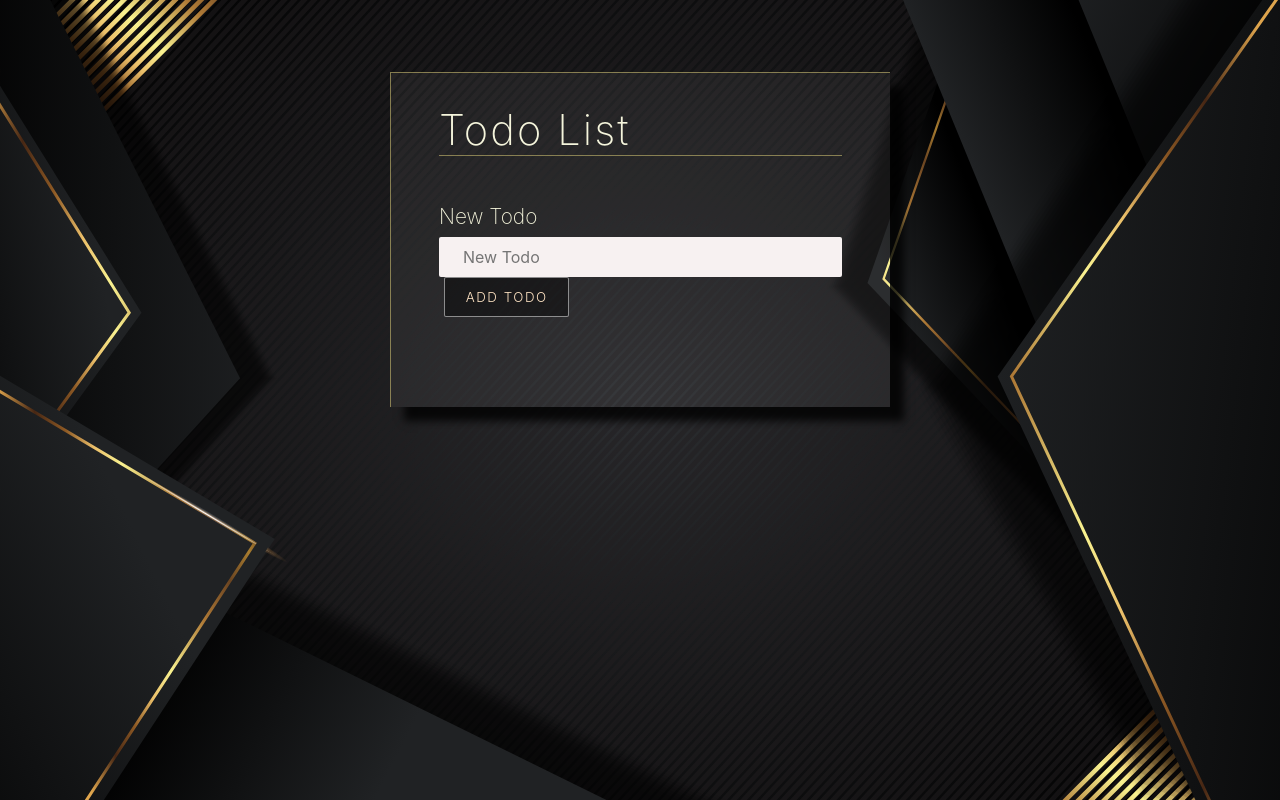
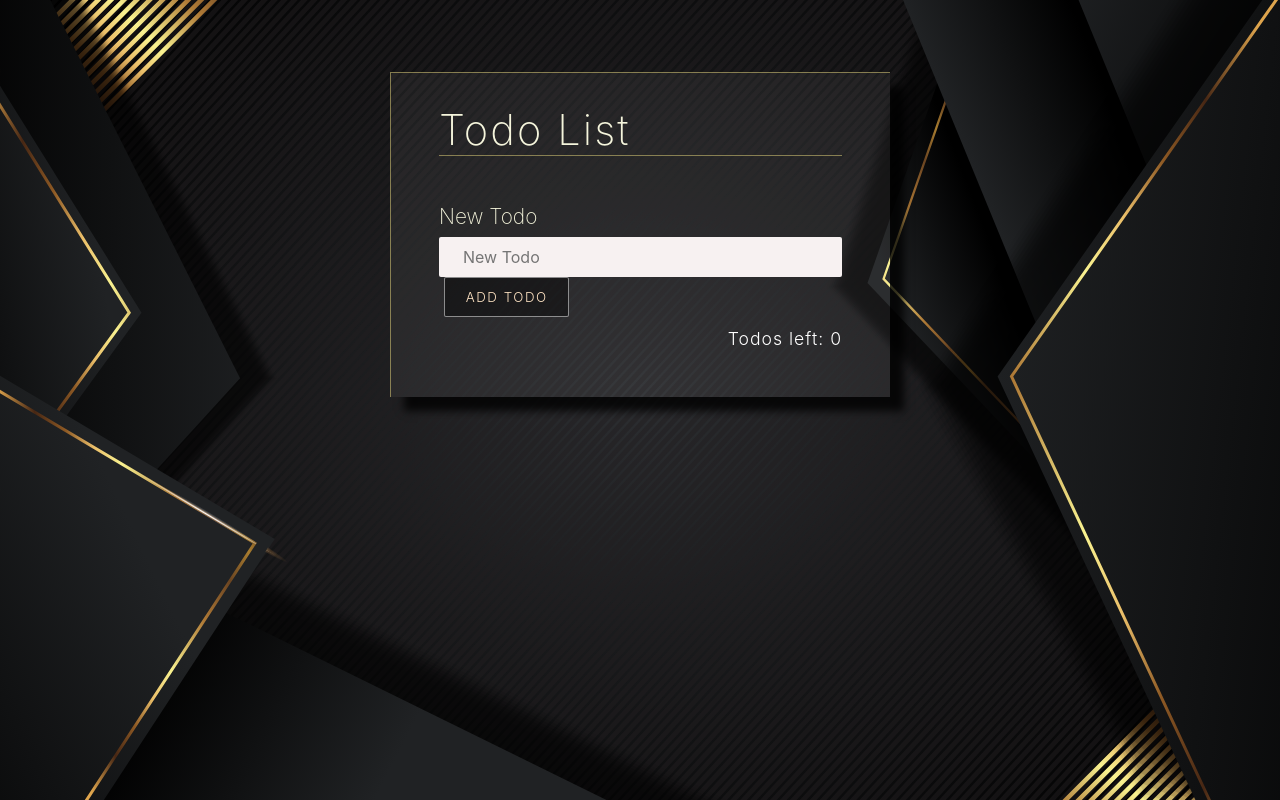
Before and after one commit to Durdona/App-Todo-React.JS, a React (Create React App) app: page / in a window 1280 px wide. Built offline with nearby package versions, Linux system fonts and the light colour scheme.

Commit message:
show active Todos

```diff
--- a/src/TodoForm.js
+++ b/src/TodoForm.js
@@ -53,8 +53,8 @@ class TodoForm extends Component {
 					value={this.state.task}
 					onChange={this.handleChange}
 				/>
+				<button>Add Todo</button>
 				<p style={{ color: "salmon", padding: "1rem 0 1rem 0" }}>{this.state.error}</p>
-				<button>Add Todo</button>
 			</form>
 		);
 	}
--- a/src/TodoList.js
+++ b/src/TodoList.js
@@ -82,8 +82,20 @@ class TodoList extends Component {
 		return (
 			<div className="TodoList">
 				<h1> Todo List</h1>
+				<ul>{todos}</ul>
 				<TodoForm createTodo={this.create} />
-				<ul>{todos}</ul>
+				<p
+					style={{
+						color: "white",
+						padding: "0.7rem 0 0 0",
+						fontWeight: "300",
+						fontSize: "1.1rem",
+						letterSpacing: "1px",
+						textAlign: "right"
+					}}
+				>
+					Todos left: {this.state.todos.filter((todo) => !todo.completed).length}
+				</p>
 			</div>
 		);
 	}
```
